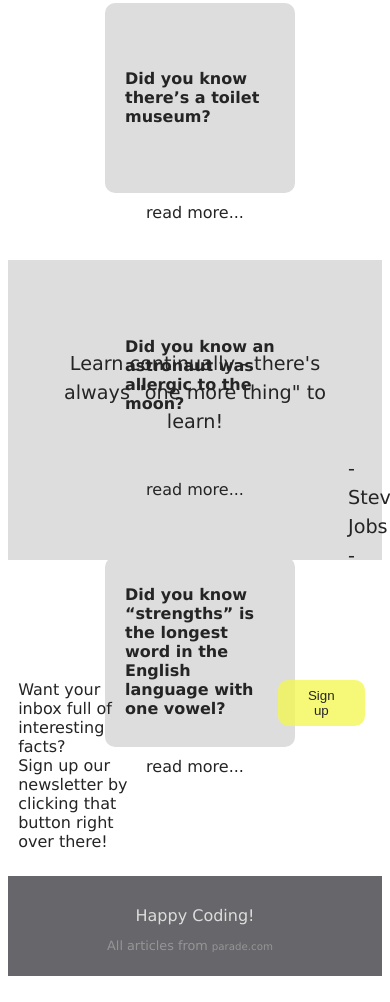
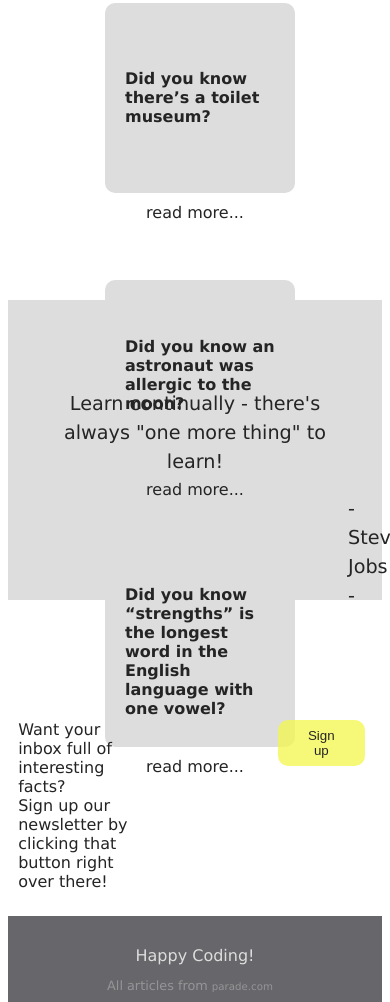
Before and after one commit to JK-8989/landing-page, a plain HTML site: page index.html in a window 390 px wide. Shown: the part 958-1960 px from the top of the page. Before the commit the page ends 1934 px from the top, so only its background shows below. Drawn offline with Linux system fonts and the light colour scheme.

Commit message:
Edit flex-box

```diff
--- a/style.css
+++ b/style.css
@@ -92,10 +92,11 @@ header {
 @media  screen and (max-width: 800px) {
   .section_1 {
     flex-wrap: wrap;
+    justify-content: space-evenly;
   }
 
   .section_2 {
-    margin-top: 240px;
+    margin-top: 280px;
   }
 }
 
```
